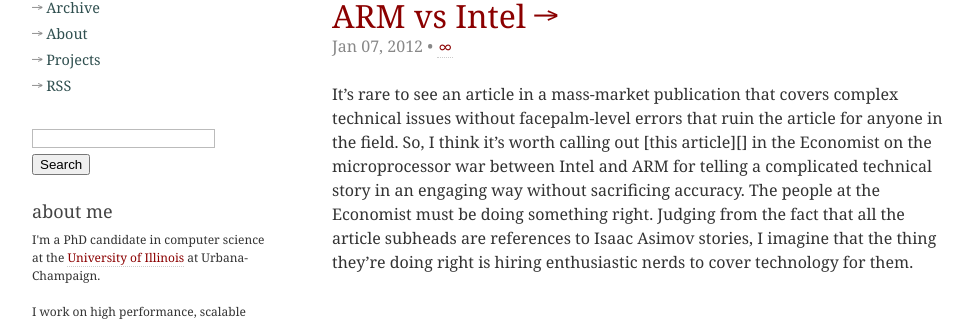
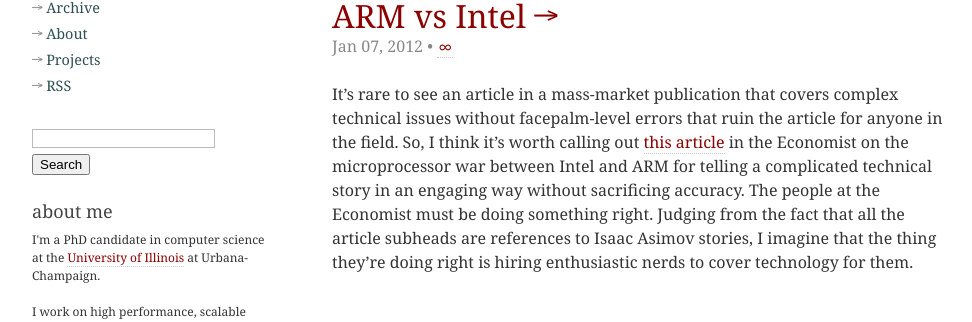
Before and after one commit to AaronBecker/aaronbecker.github.com, a Jekyll site: the page built from _posts/2012-01-07-arm-vs-intel.markdown, in a window 1280 px wide. Shown: the part 230-552 px from the top of the page, without its empty margins (16-988 px from the left). Built offline with Jekyll 4.4.1, drawn with Linux system fonts in a browser that asks for light colours; Markdown is read by kramdown in place of the engine named in the settings; part of the change alters nothing that is shown.

```diff
--- a/_posts/2012-01-07-arm-vs-intel.markdown
+++ b/_posts/2012-01-07-arm-vs-intel.markdown
@@ -15,3 +15,5 @@ doing something right. Judging from the fact that all the article
 subheads are references to Isaac Asimov stories, I imagine that the
 thing they're doing right is hiring enthusiastic nerds to cover
 technology for them.
+
+[this article]: http://www.economist.com/node/21542402
```
